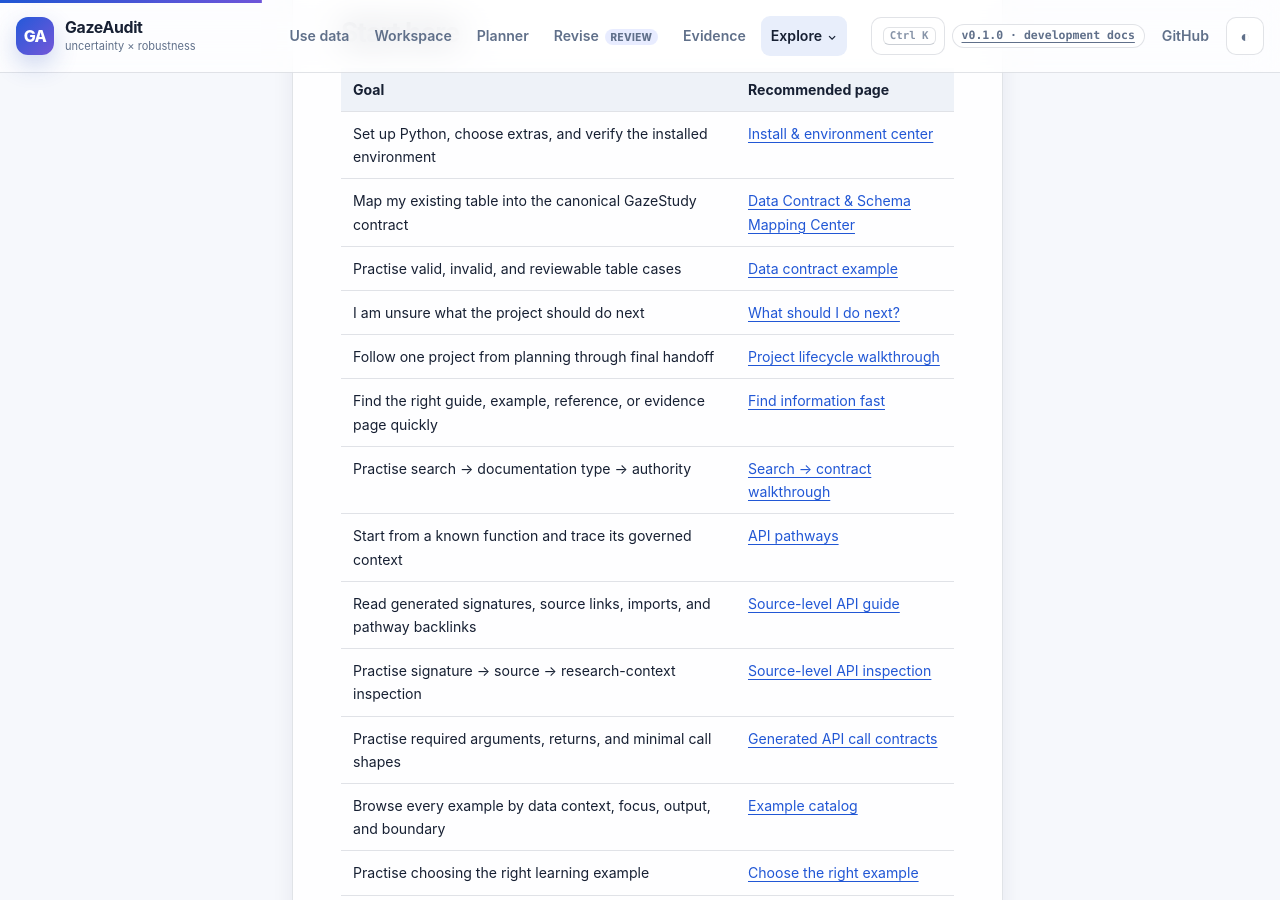
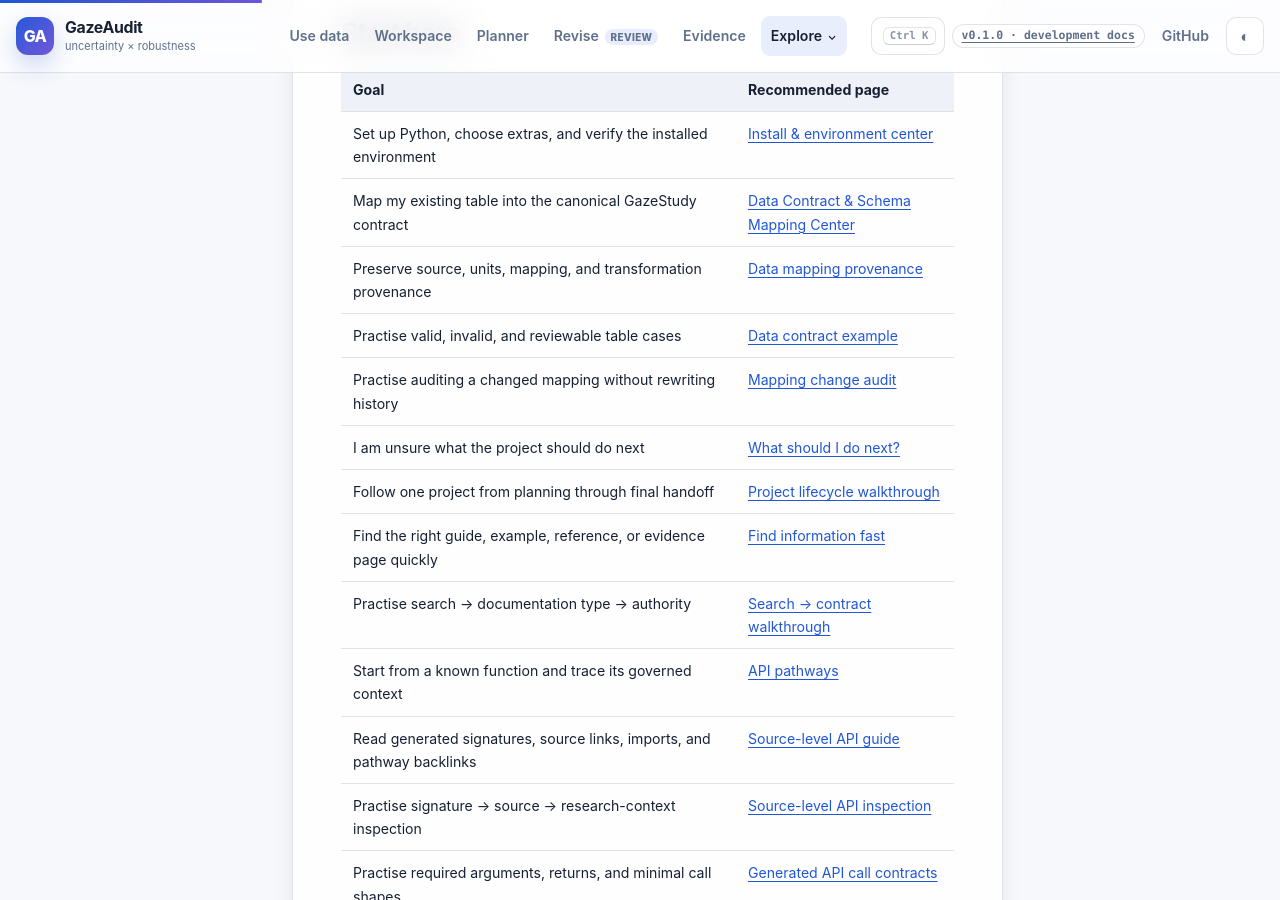
Before and after one commit to stefanosbalaskas/GazeAudit, a Jekyll site: the page built from docs/index.md, in a window 1280 px wide and 900 px high, scrolled down 2357 px. Built offline with Jekyll 4.4.1, drawn with Linux system fonts in a browser that asks for light colours; some of the changed text lies outside the part shown.

Commit message:
docs: add mapping provenance routes to documentation hub

```diff
--- a/docs/index.md
+++ b/docs/index.md
@@ -72,7 +72,9 @@ Use **Ctrl/Cmd + K** anywhere on the site to search methods, workflows, examples
 |---|---|
 | Set up Python, choose extras, and verify the installed environment | [Install & environment center](install/) |
 | Map my existing table into the canonical GazeStudy contract | [Data Contract & Schema Mapping Center](data-contract/) |
+| Preserve source, units, mapping, and transformation provenance | [Data mapping provenance](guides/data-mapping-provenance/) |
 | Practise valid, invalid, and reviewable table cases | [Data contract example](examples/data-contract-valid-invalid/) |
+| Practise auditing a changed mapping without rewriting history | [Mapping change audit](examples/data-mapping-change-audit/) |
 | I am unsure what the project should do next | [What should I do next?](guides/what-next/) |
 | Follow one project from planning through final handoff | [Project lifecycle walkthrough](examples/project-lifecycle-walkthrough/) |
 | Find the right guide, example, reference, or evidence page quickly | [Find information fast](guides/find-information-fast/) |
@@ -180,6 +182,7 @@ The examples use synthetic data unless a page explicitly points to a frozen real
 - [Project lifecycle walkthrough](examples/project-lifecycle-walkthrough/) — five-stage synthetic project from declared route through audit, interpretation, peer-review amendment, separate endpoint record, and final handoff.
 - [Failed-audit recovery walkthrough](examples/failed-audit-recovery/) — synthetic declared/valid/successful denominator accounting, technical failure preservation, causal repair, same-branch rerun, and reconciliation.
 - [Valid, invalid, and reviewable tables](examples/data-contract-valid-invalid/) — learn which schema conditions fail construction and which remain visible as structural-review evidence.
+- [Mapping change audit](examples/data-mapping-change-audit/) — distinguish source-label changes from substantive source, unit, coordinate, grouping, and exclusion changes.
 - [First real audit](examples/first-real-audit/) — CSV-oriented project template with structural-QC provenance, complete specification execution, and saved robustness tables.
 - `python examples/study_preflight.py` — inspect a deliberately flagged canonical study before downstream analysis.
 - [End-to-end robustness audit](examples/end-to-end-robustness/) — canonical study → declared specification space → complete execution → stability and sensitivity diagnostics.
```
